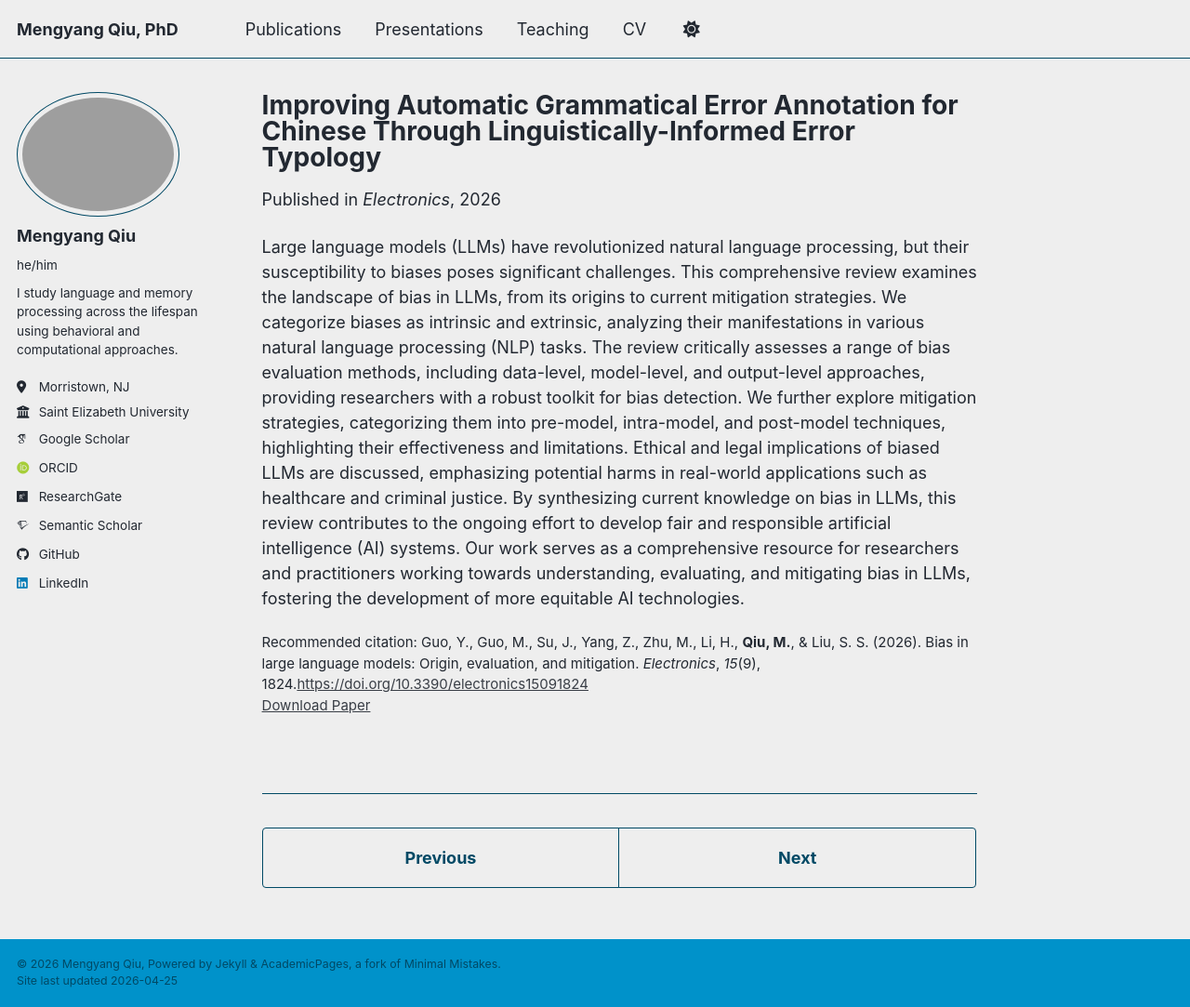
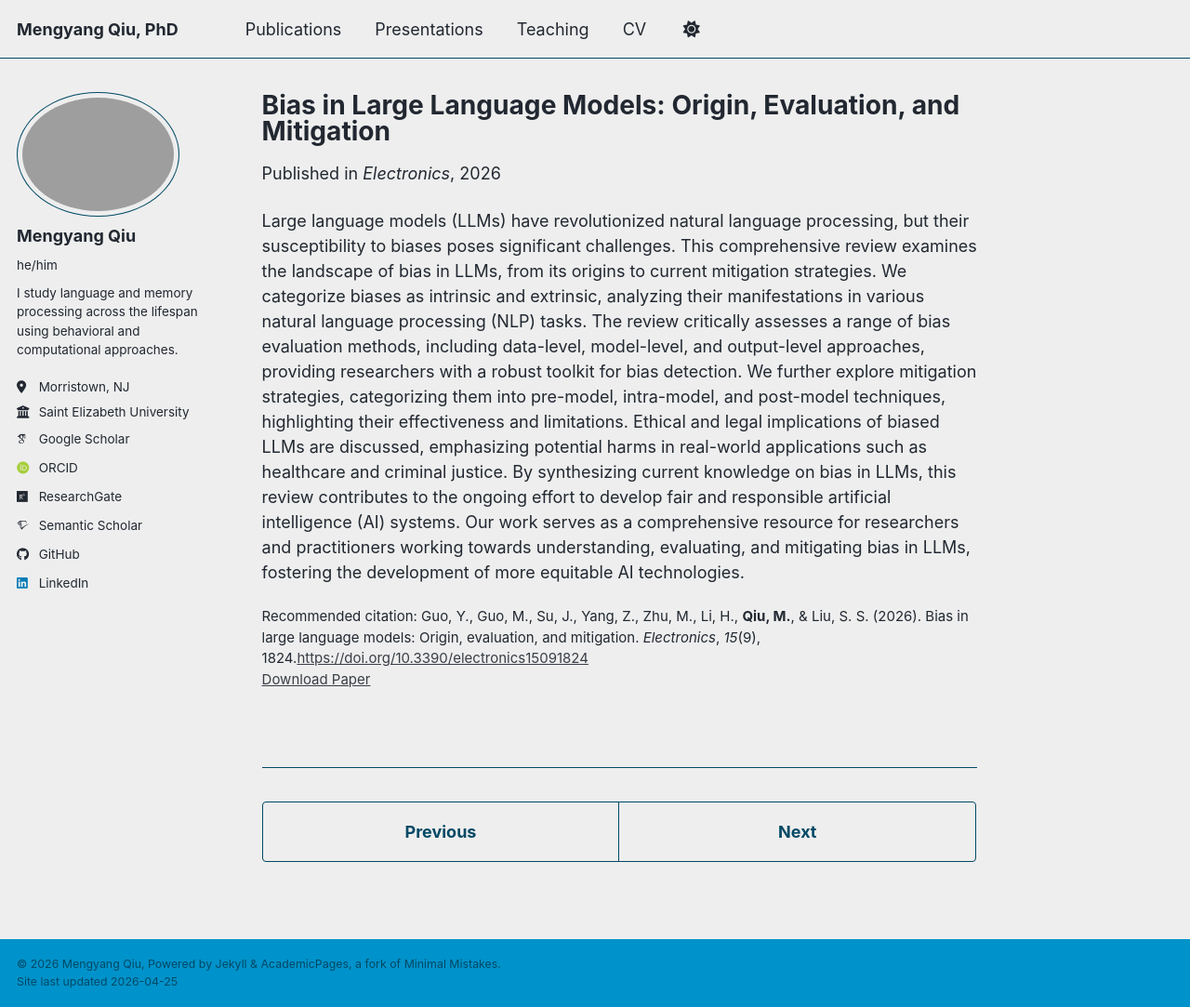
Before and after one commit to mengyangq/mengyangq.github.io, a Jekyll site: the page built from _publications/guo-etal-2026-bias.md, in a window 1280 px wide and 1083 px high. Shown: the whole window at 93% size. Built offline with Jekyll 4.4.1, drawn with Linux system fonts in a browser that asks for light colours; some web fonts are replaced; a script bundle is joined from its source files by our own code; library files that are not in the unit come from our copies.

Commit message:
Update guo-etal-2026-bias.md

```diff
--- a/_publications/guo-etal-2026-bias.md
+++ b/_publications/guo-etal-2026-bias.md
@@ -1,5 +1,5 @@
 ---
-title: "Improving Automatic Grammatical Error Annotation for Chinese Through Linguistically-Informed Error Typology"
+title: "Bias in Large Language Models: Origin, Evaluation, and Mitigation"
 collection: publications
 category: nlp
 permalink: /publication/guo-etal-2026-bias
```
